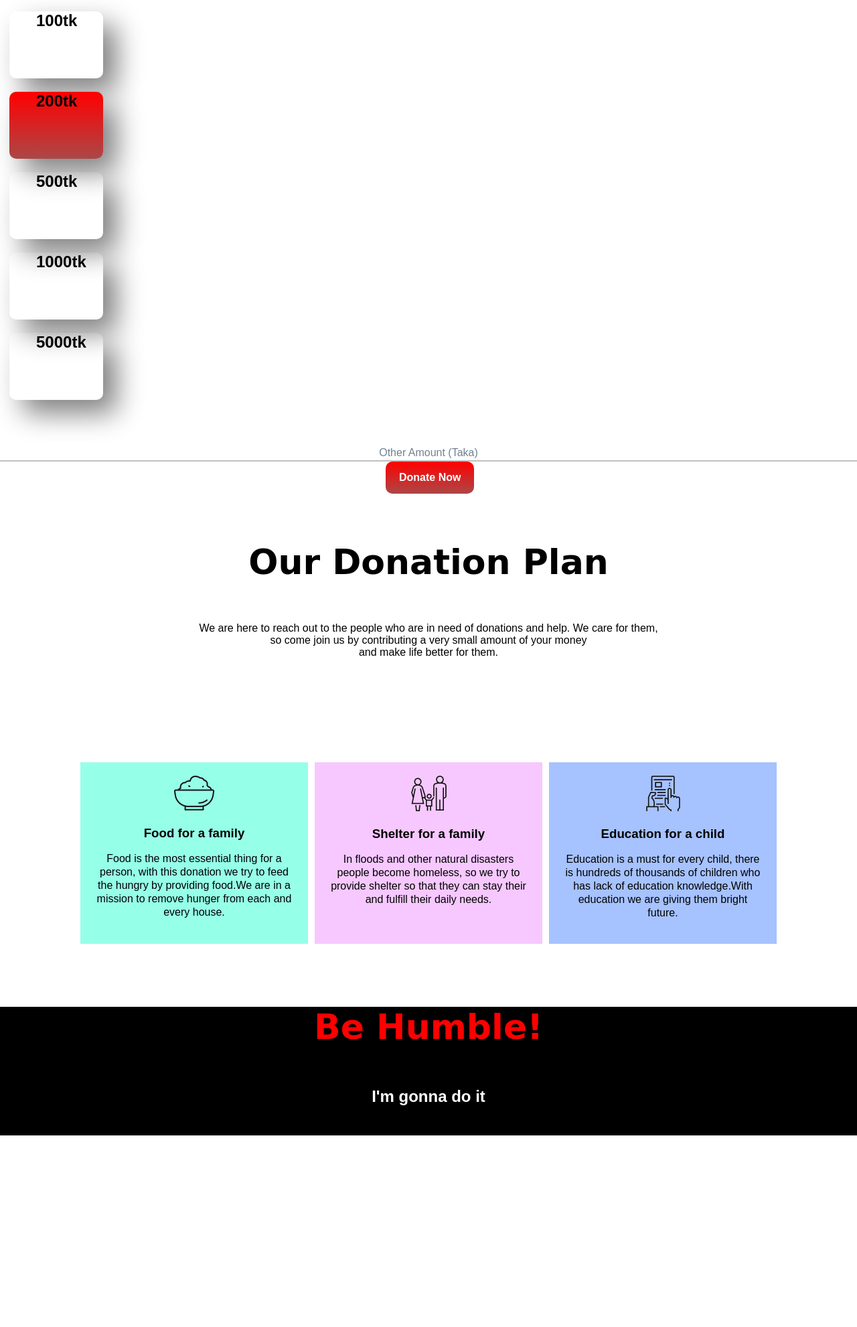
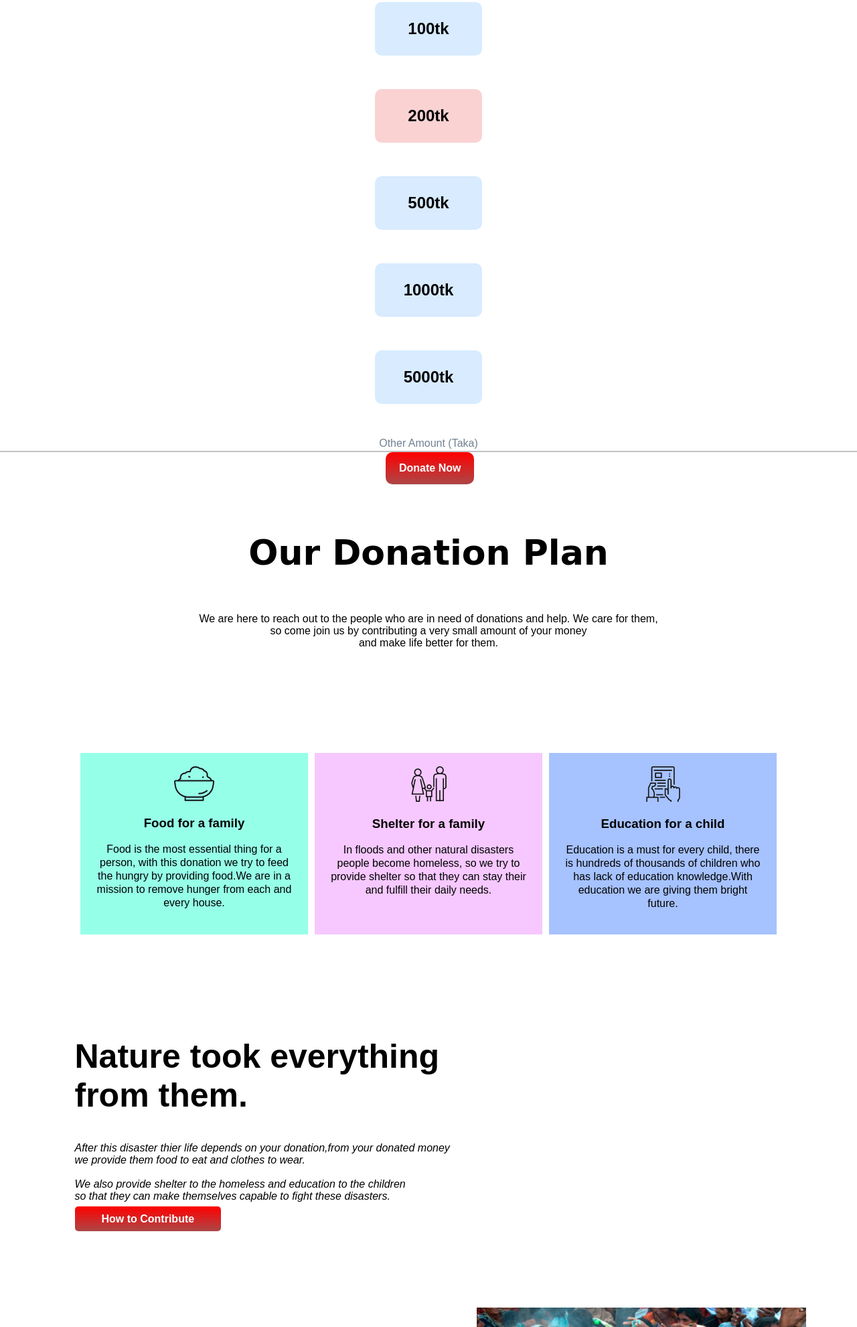
Before and after one commit to Shariq-tj/charity, a plain HTML site: page index.html in a window 1280 px wide. Shown: the part 819-2800 px from the top of the page at 67% size. Before the commit the page ends 2514 px from the top, so only its background shows below. Drawn offline with Linux system fonts and the light colour scheme.

Commit message:
full-page-added

```diff
--- a/index.html
+++ b/index.html
@@ -87,7 +87,27 @@
                 <p>Education is a must for every child, there is hundreds of thousands of children who has lack of education knowledge.With education we are giving them bright future.</p>
             </div>
         </div>
-
+    </div>
+    <section class="banner">
+        <div class="half-width">
+            <h1>Nature took everything <br> from them.</h1>
+            <p>After this disaster thier life depends on your donation,from your donated money <br> we provide them food to eat and clothes to wear.
+                <br>
+                <br> We also provide shelter to the homeless and education to the children <br> so that they can make themselves capable to fight these disasters. </p>
+            <a class="link-button" target="_blank" href="">How to Contribute</a>
+        </div>
+        <div class="half-width">
+            <img src="/image/donation6.jpg" alt="">
+        </div>
+    </section>
+    <div class="donate-plan">
+        <h1>Get My Updates</h1>
+        <p class="about-us">If you have any query or if you want to get all the updates about us <br> please provide your email and subscribe us.</p>
+    </div>
+    <div class="input-group">
+        <input type="email" class="input" id="Email" name="Email" placeholder="@gmail.com" autocomplete="off">
+        <input class="button-submit" value="Subscribe" type="submit">
+    </div>
 </body>
 <footer>
     <section class="footer">
--- a/style.css
+++ b/style.css
@@ -90,60 +90,69 @@ footer {
 
     .taka {
         display: flex;
-    margin-bottom: 50px;
-    box-sizing: border-box;
+        justify-content: center;
+        width: auto;
+        text-align: center;
     }
 
     .a100tk {
-    display: flex;
+        background: rgb(216, 235, 255);
+        margin: 5px;
+        margin-bottom: 50px;
         width: 100px;
-    height: 100px;
-    margin-left: 10%;
-    margin-right: 50%;
-    padding-left: 40px;
+        padding: 30px;
+        line-height: 20px;
+        color: black;
+        position: relative;
         border-radius: 10px;
-    box-shadow: 20px 20px 40px gray;
     }
 
     .a200tk {
-    background-image: linear-gradient(red, rgb(172, 71, 71));
+        background: rgb(250, 210, 210);
+        margin: 5px;
+        margin-bottom: 50px;
         width: 100px;
-    height: 100px;
-    margin-left: 10%;
-    margin-right: 50%;
-    padding-left: 40px;
+        padding: 30px;
+        line-height: 20px;
+        color: black;
+        position: relative;
         border-radius: 10px;
-    box-shadow: 20px 20px 40px gray;
     }
 
     .a500tk {
+        background: rgb(216, 235, 255);
+        margin: 5px;
+        margin-bottom: 50px;
         width: 100px;
-    height: 100px;
-    margin-left: 10%;
-    margin-right: 50%;
-    padding-left: 40px;
+        padding: 30px;
+        line-height: 20px;
+        color: black;
+        position: relative;
         border-radius: 10px;
-    box-shadow: 20px 20px 40px gray;
     }
 
     .a1000tk {
+        background: rgb(216, 235, 255);
+        margin: 5px;
+        margin-bottom: 50px;
         width: 100px;
-    height: 100px;
-    margin-left: 10%;
-    margin-right: 50%;
-    padding-left: 40px;
+        padding: 30px;
+        line-height: 20px;
+        color: black;
+        position: relative;
         border-radius: 10px;
-    box-shadow: 20px 20px 40px gray;
     }
 
     .a5000tk {
+        background: rgb(216, 235, 255);
+        margin: 5px;
+        margin-bottom: 50px;
         width: 100px;
-    height: 100px;
-    margin-left: 10%;
-    margin-right: 50%;
-    padding-left: 40px;
+        padding: 30px;
+        line-height: 20px;
+        color: black;
+        position: relative;
         border-radius: 10px;
-    box-shadow: 20px 20px 40px gray;
     }
 
     .about-us {
@@ -201,3 +210,69 @@ footer {
         color: black;
         position: relative;
     }
+
+    .half-width {
+        width: 50%;
+        padding: 5%;
+    }
+
+    .half-width img {
+        width: 80%;
+    }
+
+    .link-button {
+        text-decoration: none;
+        background-image: linear-gradient(red, rgb(172, 71, 71));
+        ;
+        color: #fff;
+        font-weight: 700;
+        padding: 10px 40px;
+        border-radius: 5px;
+    }
+
+    .half-width h1 {
+        font-size: 50px;
+    }
+
+    .banner {
+        margin-left: 50px;
+    }
+
+    .banner img {
+        margin-left: 600px;
+    }
+
+    .half-width p {
+        color: black;
+        font-style: oblique
+    }
+
+    .input-group {
+        display: flex;
+        align-items: center;
+        left: 50%;
+        bottom: 10%;
+        justify-content: center;
+    }
+
+    .input {
+        margin-left: 10px;
+        min-height: 50px;
+        min-width: 150px;
+        padding: .5px;
+        color: black;
+        font-size: 15px;
+        border: 1px solid gray;
+        border-radius: 6px 0 0 6px;
+        background-color: gray;
+    }
+
+    .button-submit {
+        min-height: 50px;
+        padding: 15px;
+        border: none;
+        border-radius: 0 6px 6px 0;
+        background-color: #ff0000;
+        color: black;
+        font-size: 15px;
+    }
```
Also changed, not shown: image/donation6.jpg (added). Lines whose indentation alone changed are shown as unchanged.
